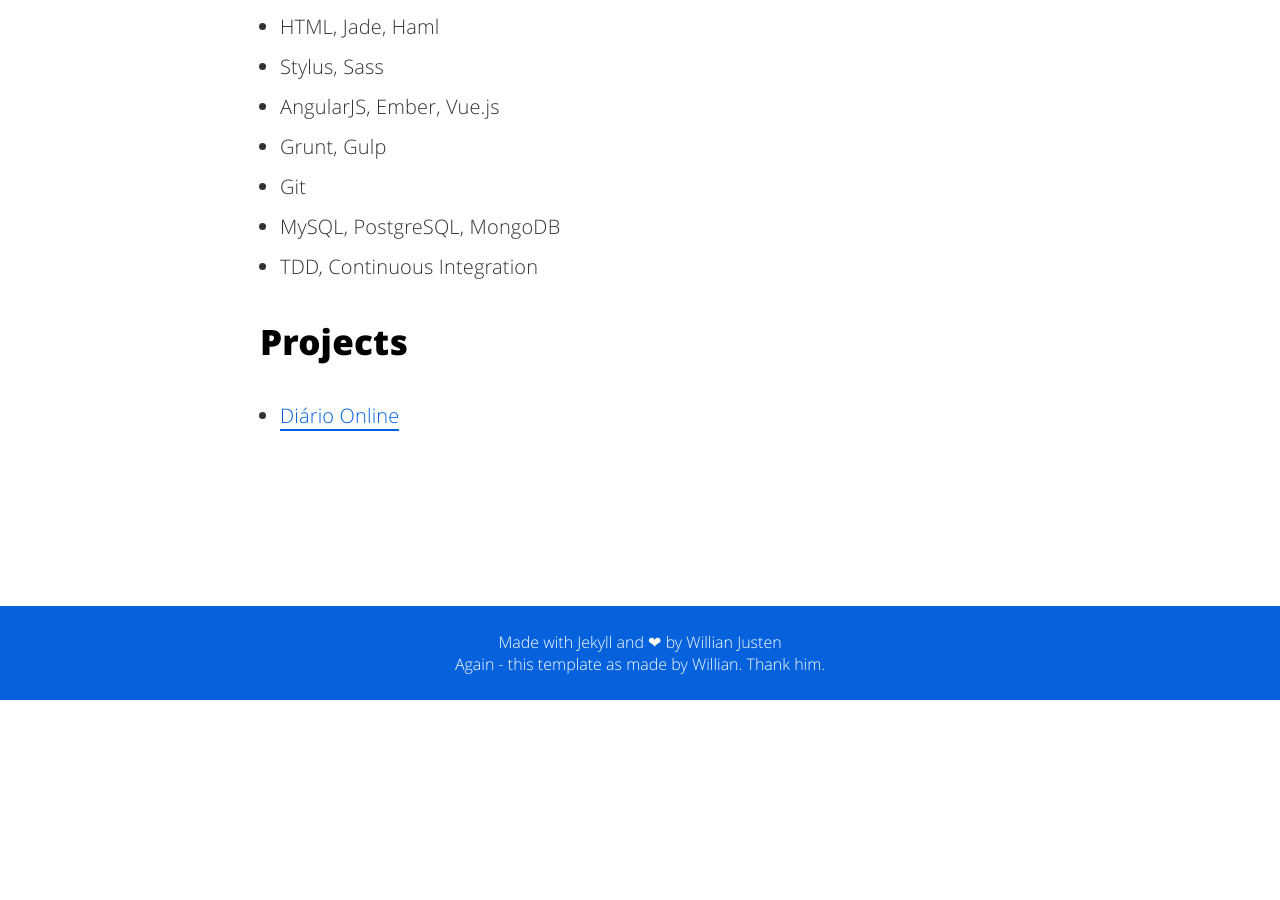
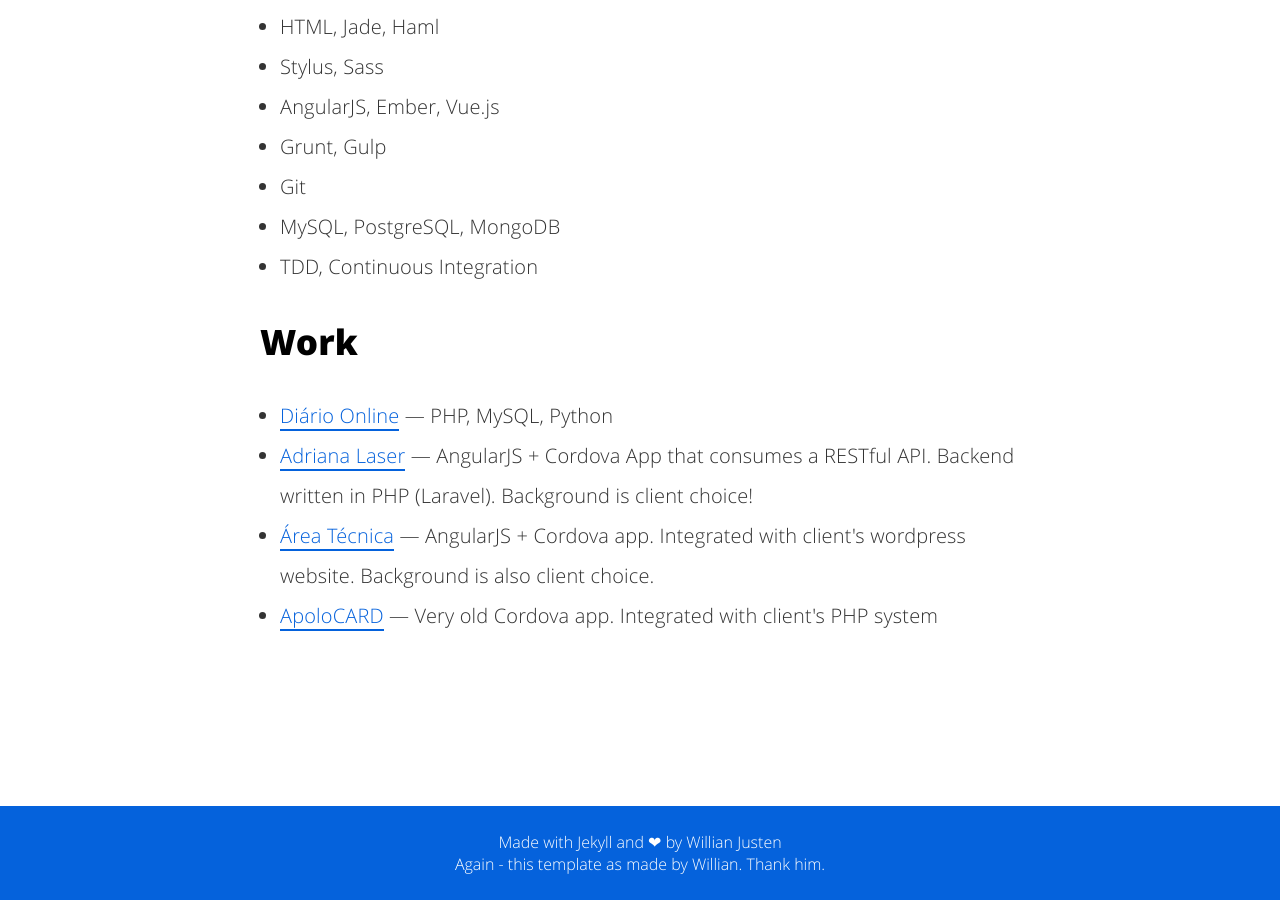
Before and after one commit to mateusjatenee/mateusjatenee.github.io, a Jekyll site: the page built from about.html, in a window 1280 px wide and 900 px high, scrolled down 1821 px. Built offline with Jekyll 4.4.1, drawn with Linux system fonts in a browser that asks for light colours; before the commit the page ends 2521 px from its top, so only the background shows below that; some of the changed text lies outside the part shown.

Commit message:
updates about page

```diff
--- a/about.html
+++ b/about.html
@@ -33,9 +33,12 @@ description: "Some description about Lorem Ipsum..."
 	<li>TDD, Continuous Integration</li>
 </ul>
 
-<h2>Projects</h2>
-<a name="projects"></a>
+<h2>Work</h2>
+<a name="work"></a>
 
 <ul>
-	<li><a href="https://www.diarioonline.com.br/">Diário Online</a></li>
+	<li><a href="https://www.diarioonline.com.br/">Diário Online</a> — PHP, MySQL, Python</li>
+	<li><a href="https://play.google.com/store/apps/details?id=com.adrianalaser.adrianalaser">Adriana Laser</a> — AngularJS + Cordova App that consumes a RESTful API. Backend written in PHP (Laravel). Background is client choice!</li>
+	<li><a href="https://play.google.com/store/apps/details?id=com.areatecnica">Área Técnica</a> — AngularJS + Cordova app. Integrated with client's wordpress website. Background is also client choice.</li>
+	<li><a href="https://play.google.com/store/apps/details?id=com.apolorestaurante">ApoloCARD</a> — Very old Cordova app. Integrated with client's PHP system</li>
 </ul>
```
Also changed, not shown: other parts of about.html (+1 -1 lines).
